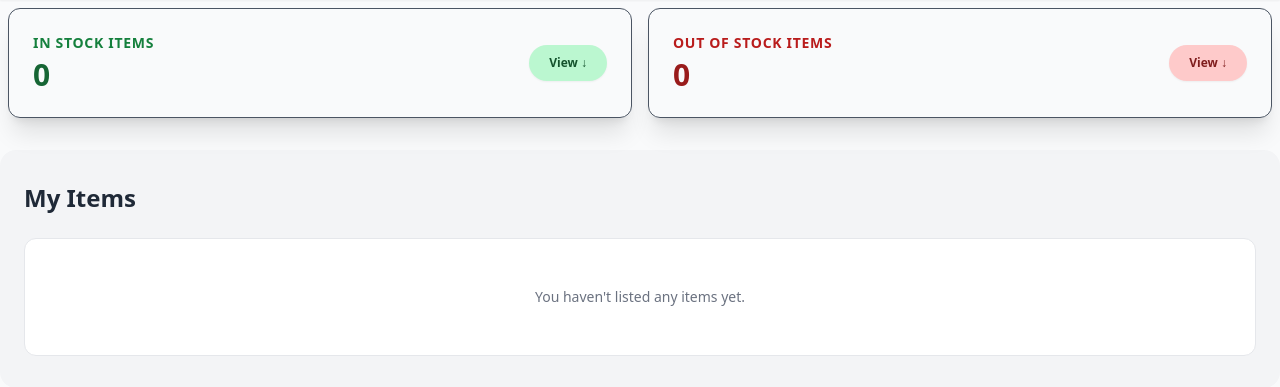
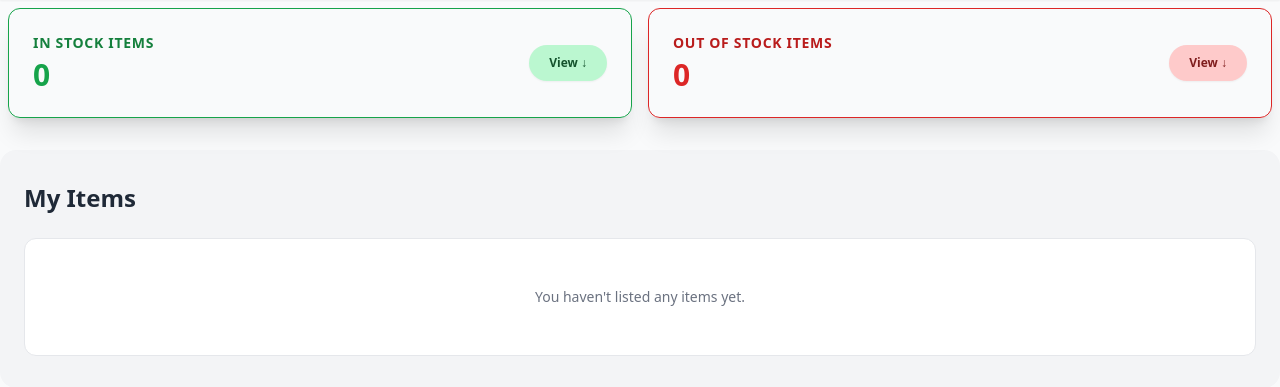
Before and after one commit to yadhukrishnanpk/BuyKart-ShoppingSite, a Django app: page /dashboard/mydashboard/ in a window 1280 px wide. Shown: the part 73-460 px from the top of the page. Run offline with Django 5.2, Linux system fonts and the light colour scheme; the visitor is signed in with stand-in values (Sample User, id 1); data that the repository does not hold is empty; some libraries are stand-ins or nearby versions.

Commit message:
Template correction

```diff
--- a/dashboard/templates/dashboard/dashboard.html
+++ b/dashboard/templates/dashboard/dashboard.html
@@ -5,7 +5,7 @@
 {% block content %}
 
 <div class="w-full grid grid-cols-1 sm:grid-cols-2 gap-4 mb-6 p-2">
-    <div class="p-6 bg-green-150 text-green-800 rounded-xl shadow-xl border border-gray-600 flex justify-between items-center">
+    <div class="p-6 bg-green-150 text-green-600 rounded-xl shadow-xl border border-green-600 flex justify-between items-center">
         <div>
             <h3 class="font-bold text-sm text-green-700 uppercase tracking-wider">In Stock Items</h3>
             <p class="text-3xl font-extrabold mt-1">{{ stock }}</p>
@@ -14,7 +14,7 @@
             View ↓
         </a>
     </div>
-    <div class="p-6 bg-red-150 text-red-800 rounded-xl shadow-xl border border-gray-600 flex justify-between items-center">
+    <div class="p-6 bg-red-150 text-red-600 rounded-xl shadow-xl border border-red-600 flex justify-between items-center">
         <div>
             <h3 class="font-bold text-sm text-red-700 uppercase tracking-wider">Out of Stock Items</h3>
             <p class="text-3xl font-extrabold mt-1">{{ outofstock }}</p>
```
